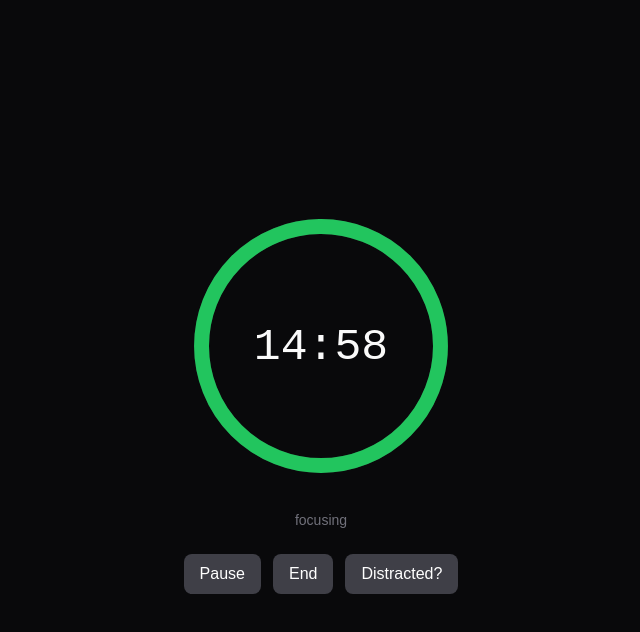
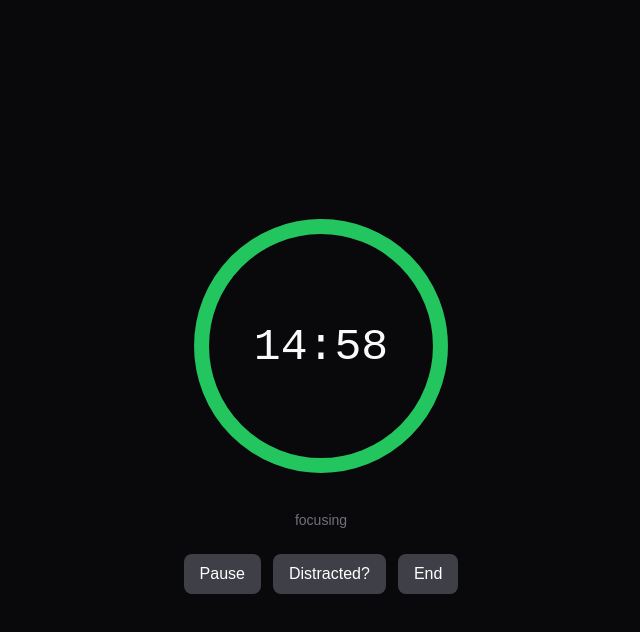
Before and after one commit to bhavani2199/vessel, a Next.js app: page / in a window 1280 px wide. Both pictures are taken after a click on the button "Start". Shown: the top 632 px of the page, without its empty margins (319-959 px from the left). Built offline with nearby package versions, Linux system fonts and the light colour scheme.

Commit message:
fix: auto-resume focus after parking a distraction

```diff
--- a/app/page.tsx
+++ b/app/page.tsx
@@ -22,11 +22,11 @@ export default function Home() {
             <button onClick={() => send('PAUSE')} className="rounded-lg bg-zinc-700 px-4 py-2 text-white">
               Pause
             </button>
+            <button onClick={() => send('DISTRACTED')} className="rounded-lg bg-zinc-700 px-4 py-2 text-white">
+              Distracted?
+            </button>
             <button onClick={() => send('END')} className="rounded-lg bg-zinc-700 px-4 py-2 text-white">
               End
-            </button>
-            <button onClick={() => send('DISTRACTED')} className="rounded-lg bg-zinc-700 px-4 py-2 text-white">
-              Distracted?
             </button>
           </>
         )}
--- a/features/focus/application/use-focus-session.ts
+++ b/features/focus/application/use-focus-session.ts
@@ -27,6 +27,7 @@ export function useFocusSession() {
   function park(note: string) {
     setDistractions((prev) => [...prev, { note, createdAt: Date.now() }]);
     dispatch('PARK');
+    dispatch('RESUME');
   }
 
   function dismiss() {
```
